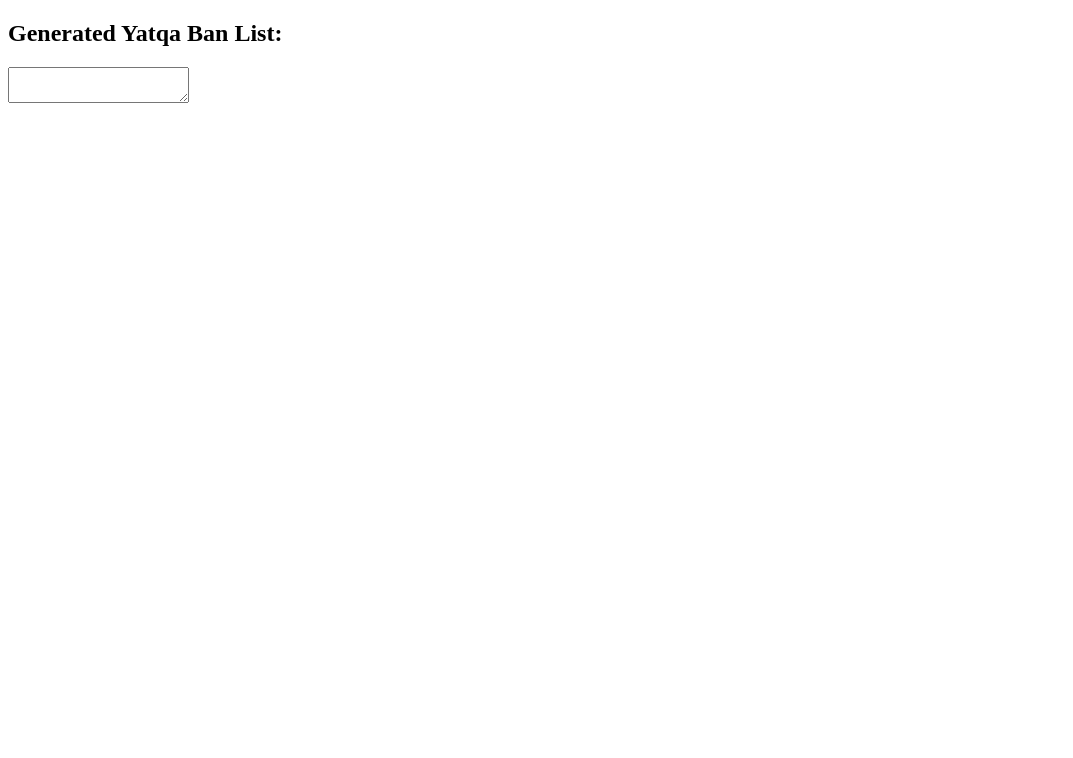
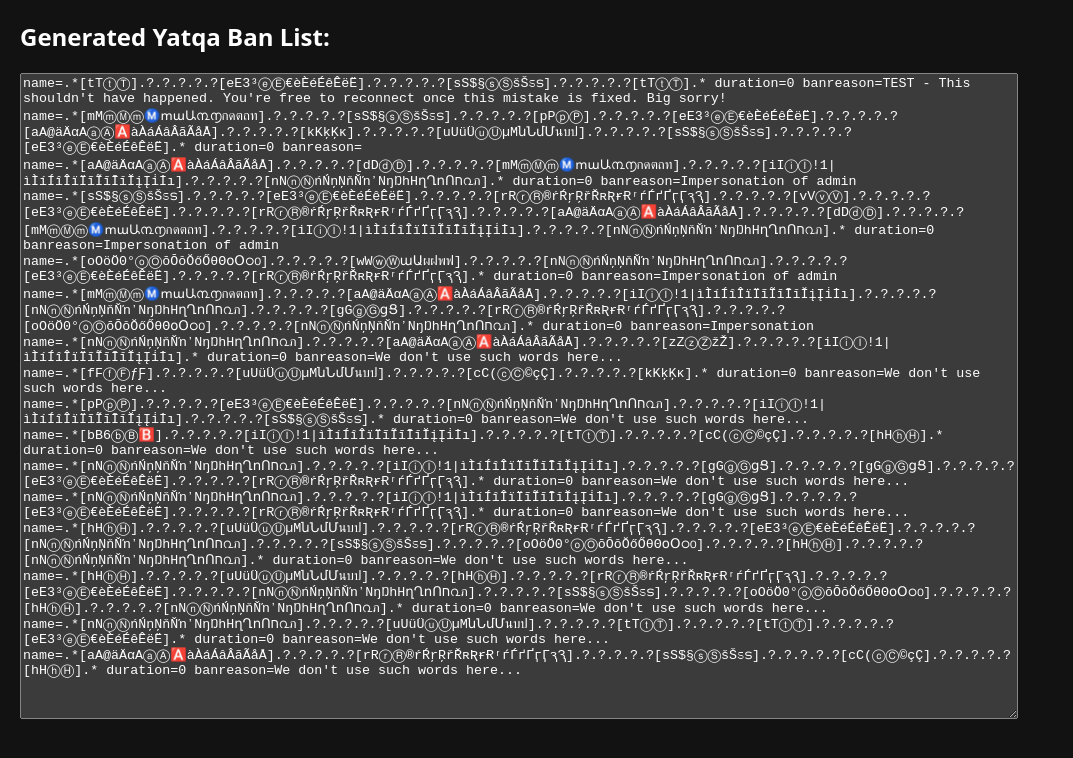
Before and after one commit to Maingron/TeamSpeak-Ban-List-Generator, a plain HTML site: page index.html in a window 1280 px wide. Shown: the whole page, without its empty margins (0-1073 px from the left). Drawn offline with Linux system fonts and the light colour scheme.

Commit message:
Populate #g-ybl

```diff
--- a/generator.js
+++ b/generator.js
@@ -83,13 +83,12 @@ var outputStuff = {
 }
 
 function startSequentialProcess() {
-	let bla = handleWordCollection(words);
-	bla = yatqaConverter.handleWordCollection(bla);
-	return bla;
+	letters = expandLetters.handleLetterCollection(letters);
+
+	let result1 = handleWordCollection(words);
+	result1 = yatqaConverter.handleWordCollection(result1);
+
+	document.querySelector("#g-ybl").innerHTML = result1;
 }
 
-
-letters = expandLetters.handleLetterCollection(letters);
-
-
-outputStuff.outputToHTML();
+startSequentialProcess();
--- a/index.html
+++ b/index.html
@@ -1,14 +1,36 @@
 <!DOCTYPE html>
 <html>
 	<head>
-		<script src="input.js"></script>
-		<script src="generator.js"></script>
-		<script src="yatqaConverter.js"></script>
+
 	</head>
 	<body>
 		<div>
 			<h2>Generated Yatqa Ban List: </h2>
 			<textarea name="g-ybl" id="g-ybl"></textarea>
 		</div>
+		<script src="input.js"></script>
+		<script src="yatqaConverter.js"></script>
+		<script src="generator.js"></script>
+
+		<style>
+			html,
+			body {
+				margin: 0;
+				padding: 0 10px;
+				color-scheme: dark;
+				font-family: system-ui, -apple-system, BlinkMacSystemFont, 'Segoe UI', Roboto, Oxygen, Ubuntu, Cantarell, 'Open Sans', 'Helvetica Neue', sans-serif;
+
+			}
+
+			* {
+				object-fit: cover;
+			}
+
+			#g-ybl {
+				width: 80%;
+				margin: 0;
+				height: 80vh;
+			}
+		</style>
 	</body>
 </html>
```
